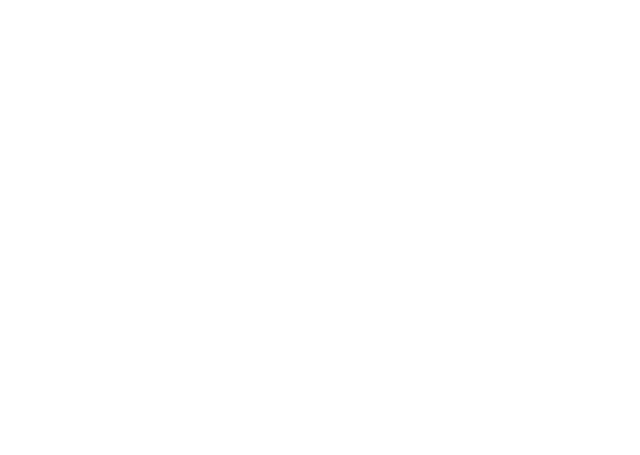
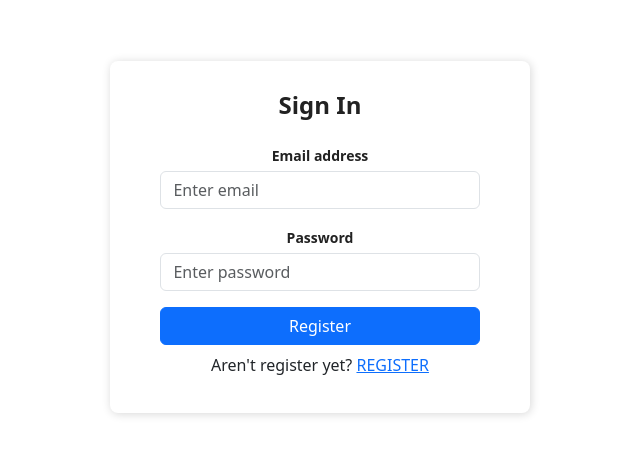
Before and after one commit to NevenaDukic00/ITEH_projekat_frontend, a React (Create React App) app: page /login in a window 1280 px wide. Shown: the part 963-1418 px from the top of the page, without its empty margins (320-960 px from the left). Before the commit the page ends 800 px from the top, so only its background shows below. Built offline with nearby package versions, Linux system fonts and the light colour scheme.

Commit message:
Registration

```diff
--- a/package.json
+++ b/package.json
@@ -8,7 +8,8 @@
     "@testing-library/user-event": "^13.5.0",
     "react": "^18.2.0",
     "react-dom": "^18.2.0",
-    "react-scripts": "5.0.1",
+    "react-router-dom": "^6.8.1",
+    "react-scripts": "^5.0.1",
     "web-vitals": "^2.1.4"
   },
   "scripts": {
--- a/src/App.js
+++ b/src/App.js
@@ -7,6 +7,12 @@ import { BrowserRouter,Route,Routes } from 'react-router-dom';
 function App() {
   return (
     <div className="App">
+      <BrowserRouter>
+      <Routes>
+      <Route path='/login' element={<Loginpage/>}></Route>
+      <Route path='/register' element={<Register/>}></Route>
+      </Routes>
+      </BrowserRouter>
       <Loginpage></Loginpage>
     </div>
   );
--- a/src/components/Loginpage.jsx
+++ b/src/components/Loginpage.jsx
@@ -68,7 +68,7 @@ function Loginpage() {
             </button>
           </div>
           <p className="forgot-password text-right mt-2">
-          Aren't register yet? <a href="#">REGISTER</a>
+          Aren't register yet? <a href="/register">REGISTER</a>
           </p>
         </div>
       </form>
```
Also changed, not shown: 1 other file (tests, documents, lock files or other folders).
